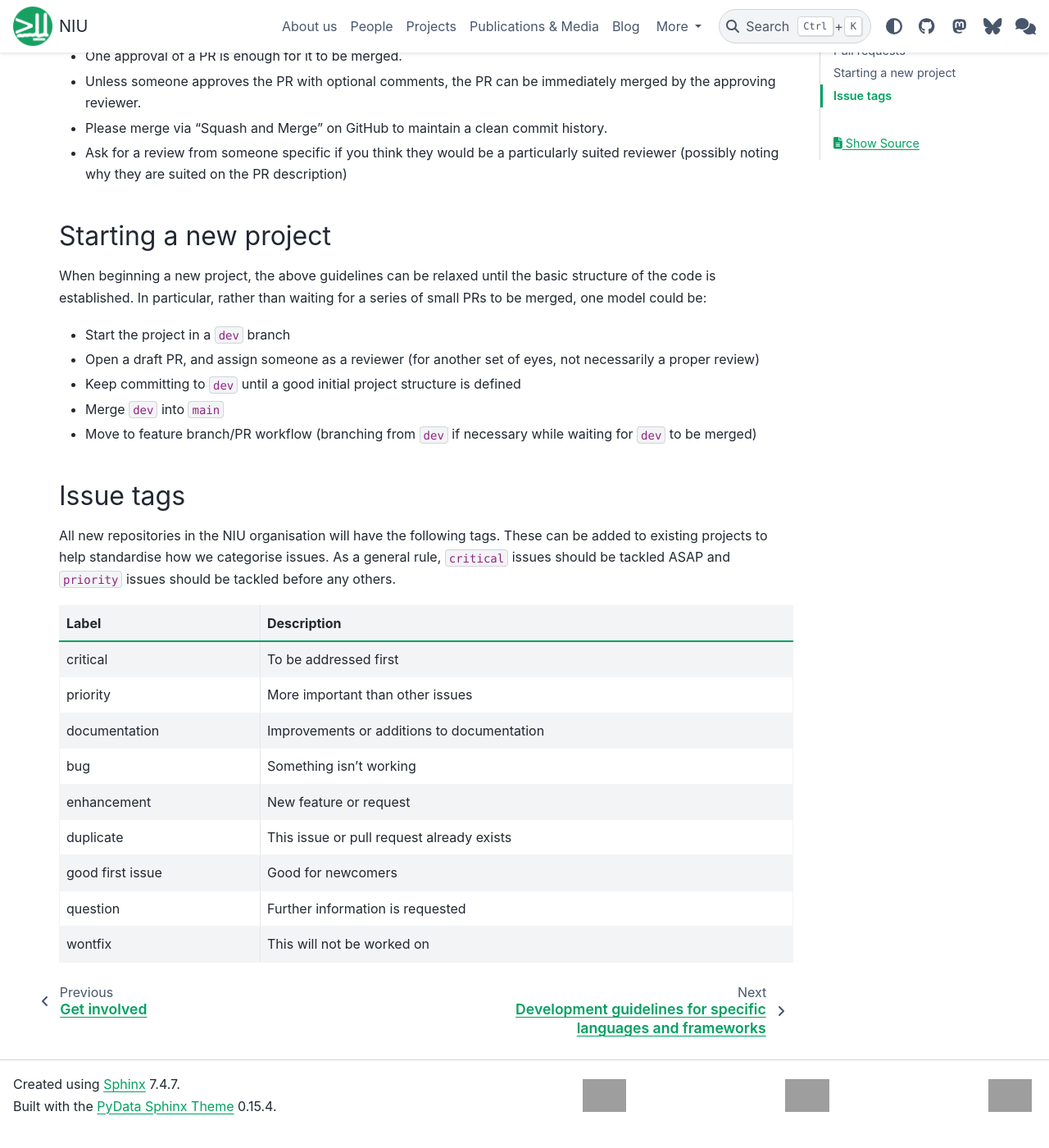
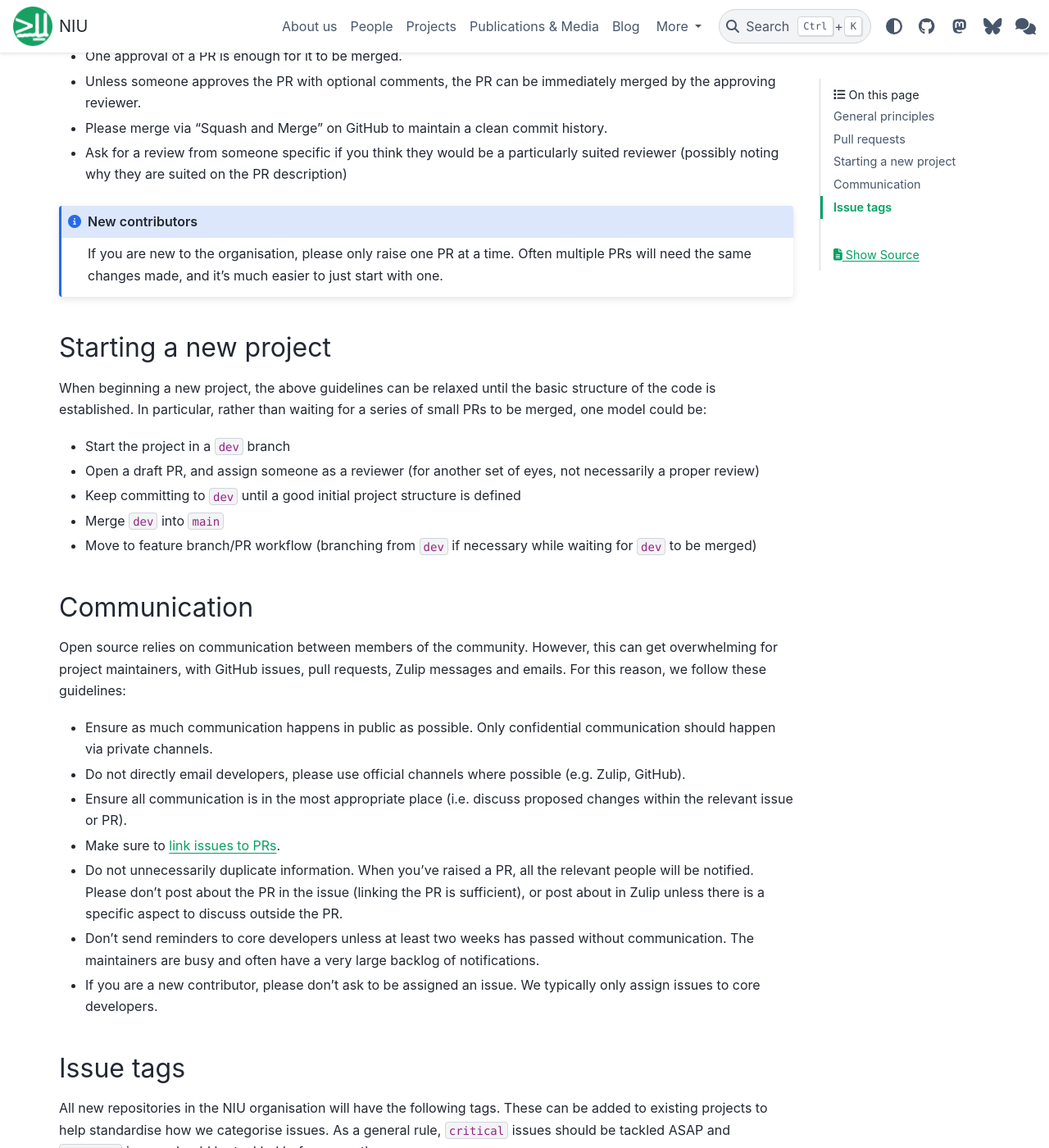
Before and after one commit to neuroinformatics-unit/neuroinformatics-unit.github.io, a Sphinx documentation site: the page built from docs/source/get-involved/development_guidelines.md, in a window 1280 px wide and 1400 px high, scrolled down 1584 px. Shown: the whole window at 82% size. Built offline with Sphinx 7.4.7 and the PyData theme 0.15.4, drawn with Linux system fonts in a browser that asks for light colours; nearby versions of some CDN libraries; before the commit the page ends 2962 px from its top, so only the background shows below that; grey boxes are pictures that could not be loaded.

Commit message:
Update dev guidelines

```diff
--- a/docs/source/get-involved/development_guidelines.md
+++ b/docs/source/get-involved/development_guidelines.md
@@ -67,6 +67,11 @@ one operating system.
 - Ask for a review from someone specific if you think they would be a particularly suited reviewer (possibly noting
   why they are suited on the PR description)
 
+::: {admonition} New contributors
+:class: note
+If you are new to the organisation, please only raise one PR at a time. Often multiple PRs will need the same
+changes made, and it's much easier to just start with one.
+:::
 
 ## Starting a new project
 When beginning a new project, the above guidelines can be relaxed until the basic structure of the code is established.
@@ -78,6 +83,19 @@ In particular, rather than waiting for a series of small PRs to be merged, one m
 * Merge `dev` into `main`
 * Move to feature branch/PR workflow (branching from `dev` if necessary while waiting for `dev` to be merged)
 
+## Communication
+Open source relies on communication between members of the community. However, this can get overwhelming for project
+maintainers, with GitHub issues, pull requests, Zulip messages and emails. For this reason, we follow these
+guidelines:
+
+* Ensure as much communication happens in public as possible. Only confidential communication should happen via private channels.
+* Do not directly email developers, please use official channels where possible (e.g. Zulip, GitHub).
+* Ensure all communication is in the most appropriate place (i.e. discuss proposed changes within the relevant issue or PR).
+* Make sure to [link issues to PRs](https://docs.github.com/en/issues/tracking-your-work-with-issues/using-issues/linking-a-pull-request-to-an-issue).
+* Do not unnecessarily duplicate information. When you've raised a PR, all the relevant people will be notified.
+Please don't post about the PR in the issue (linking the PR is sufficient), or post about in Zulip unless there is a specific aspect to discuss outside the PR.
+* Don't send reminders to core developers unless at least two weeks has passed without communication. The maintainers are busy and often have a very large backlog of notifications.
+* If you are a new contributor, please don't ask to be assigned an issue. We typically only assign issues to core developers.
 
 ## Issue tags
 
```
